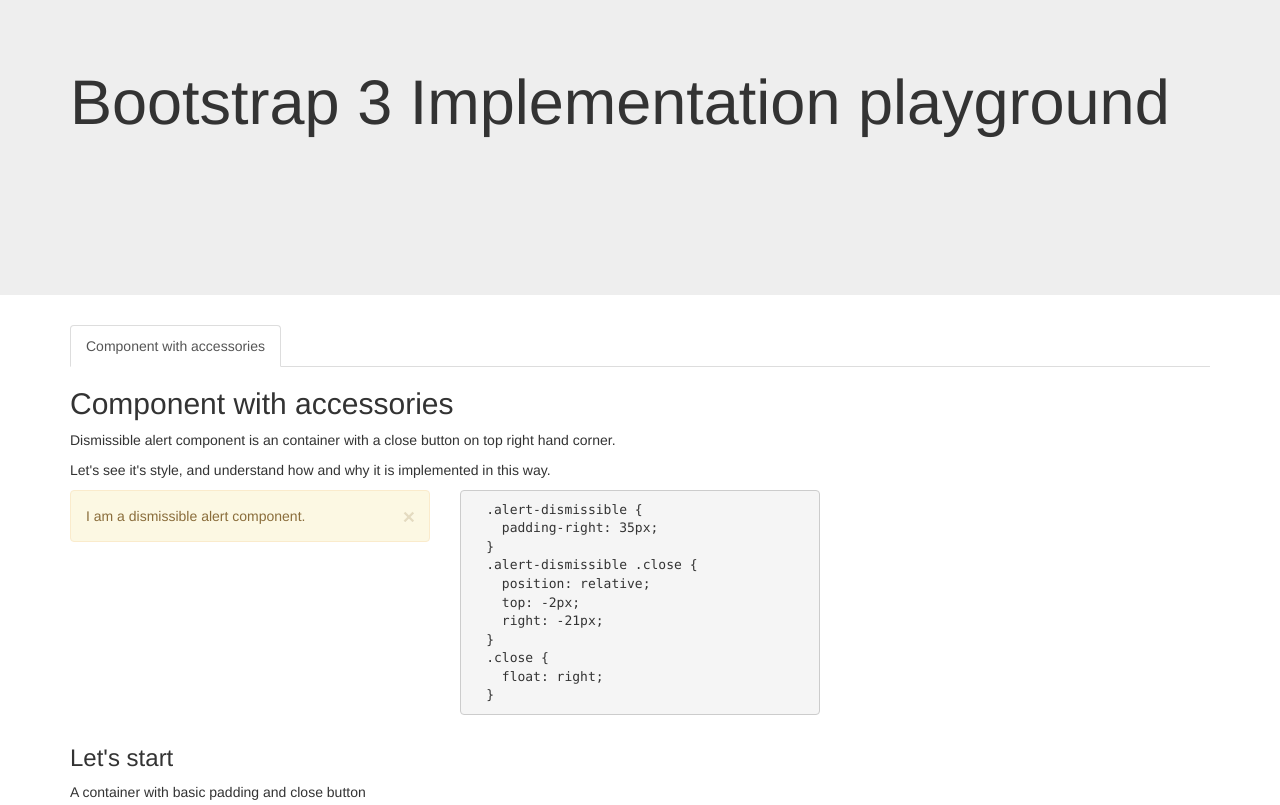
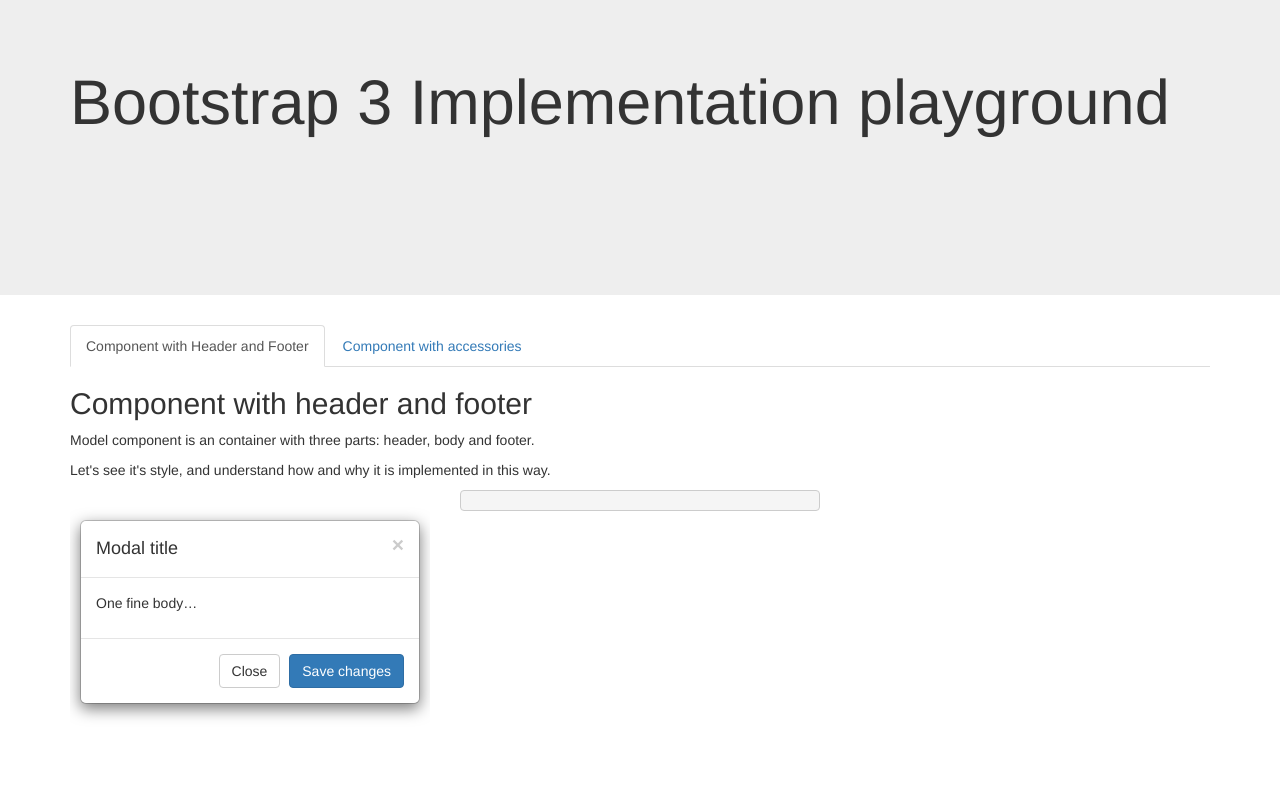
Before and after one commit to 199911/bootstrap-3-implementation-demo, a plain HTML site: page index.html in a window 1280 px wide. Shown: the top 805 px of the page. Drawn offline with nearby package versions, Linux system fonts and the light colour scheme.

Commit message:
Put the modal example in first tab

```diff
--- a/index.html
+++ b/index.html
@@ -32,17 +32,55 @@
     <div class="container">
       <!-- Nav tabs -->
       <ul class="nav nav-tabs" role="tablist">
-        <li role="presentation" class="active"><a href="#component-with-accessories" aria-controls="component-with-accessories" role="tab" data-toggle="tab">Component with accessories</a></li>
+        <li role="presentation" class="active"><a href="#component-with-header-and-footer" aria-controls="component-with-header-and-footer" role="tab" data-toggle="tab">Component with Header and Footer</a></li>
+        <li role="presentation"><a href="#component-with-accessories" aria-controls="component-with-accessories" role="tab" data-toggle="tab">Component with accessories</a></li>
         <!--
-        <li role="presentation"><a href="#profile" aria-controls="profile" role="tab" data-toggle="tab">Profile</a></li>
-        <li role="presentation"><a href="#messages" aria-controls="messages" role="tab" data-toggle="tab">Messages</a></li>
-        <li role="presentation"><a href="#settings" aria-controls="settings" role="tab" data-toggle="tab">Settings</a></li>
+        <li role="presentation"><a href="#messages">Messages</a></li>
+        <li role="presentation"><a href="#settings">Settings</a></li>
          -->
       </ul>
 
       <!-- Tab panes -->
       <div class="tab-content">
-        <div role="tabpanel" class="tab-pane fade in active" id="component-with-accessories">
+
+        <div role="tabpanel" class="tab-pane fade in active" id="component-with-header-and-footer">
+
+          <h2>Component with header and footer</h2>
+          <p>
+            Model component is an container with three parts: header, body and footer.
+          </p>
+          <p>
+            Let's see it's style, and understand how and why it is implemented in this way.
+          </p>
+
+          <div class="row">
+            <div class="col-xs-12 col-sm-6 col-md-4">
+              <div class="modal" style="position: relative; top: auto; right: auto; bottom: auto; left: auto; z-index: 1; display: block;">
+                <div class="modal-dialog" style="max-width: 340px">
+                  <div class="modal-content">
+                    <div class="modal-header">
+                      <button type="button" class="close"><span>&times;</span></button>
+                      <h4 class="modal-title">Modal title</h4>
+                    </div>
+                    <div class="modal-body">
+                      <p>One fine body&hellip;</p>
+                    </div>
+                    <div class="modal-footer">
+                      <button type="button" class="btn btn-default">Close</button>
+                      <button type="button" class="btn btn-primary">Save changes</button>
+                    </div>
+                  </div><!-- /.modal-content -->
+                </div><!-- /.modal-dialog -->
+              </div><!-- /.modal -->
+            </div>
+            <div class="col-xs-12 col-sm-6 col-md-4">
+              <pre>
+</pre>
+              </div>
+          </div>
+        </div>
+
+        <div role="tabpanel" class="tab-pane fade" id="component-with-accessories">
 
           <h2>Component with accessories</h2>
           <p>
@@ -247,10 +285,10 @@
           </div>
 
         </div>
-        <div role="tabpanel" class="tab-pane fade" id="profile">
-        </div>
+
         <div role="tabpanel" class="tab-pane fade" id="messages">
         </div>
+
         <div role="tabpanel" class="tab-pane fade" id="settings">
         </div>
       </div>
```
